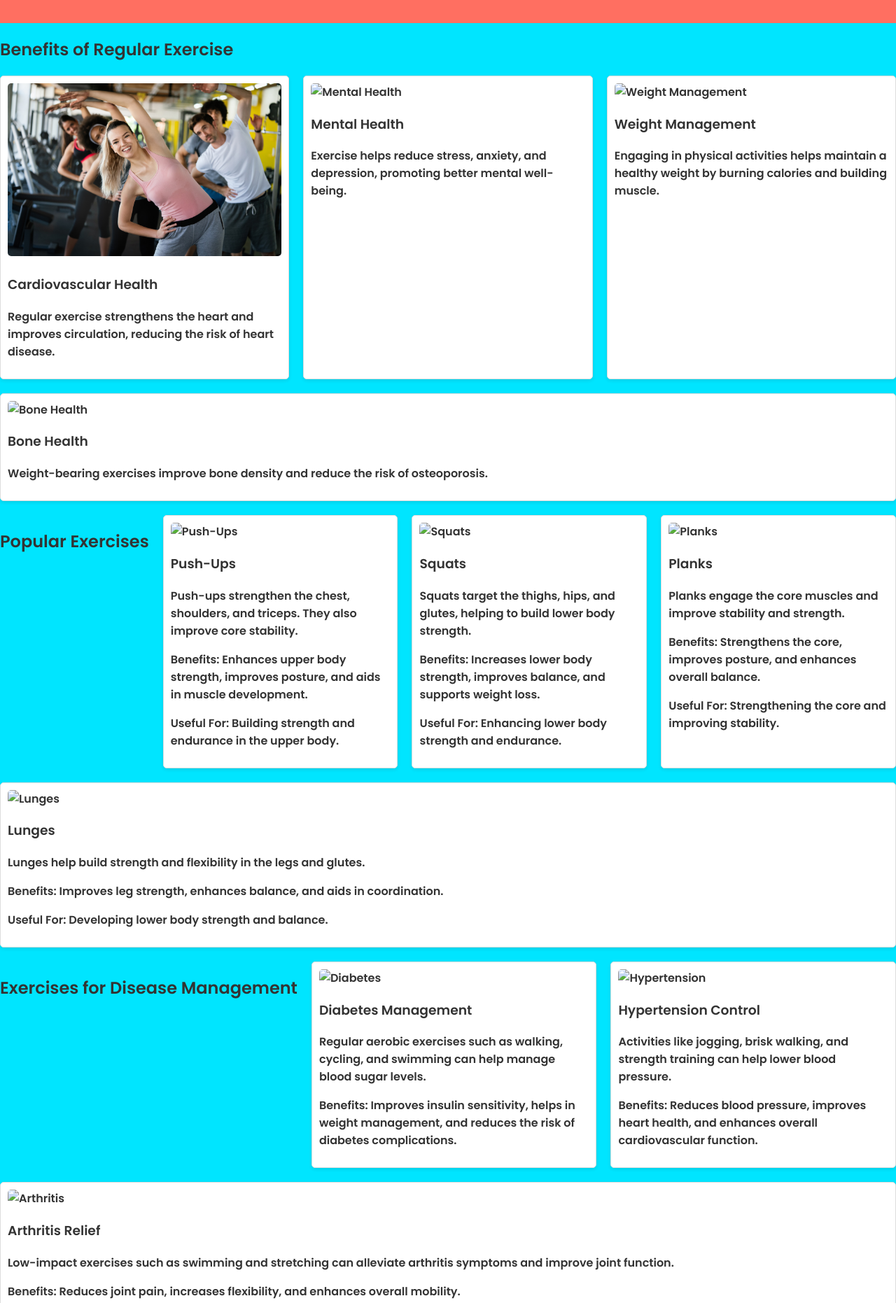
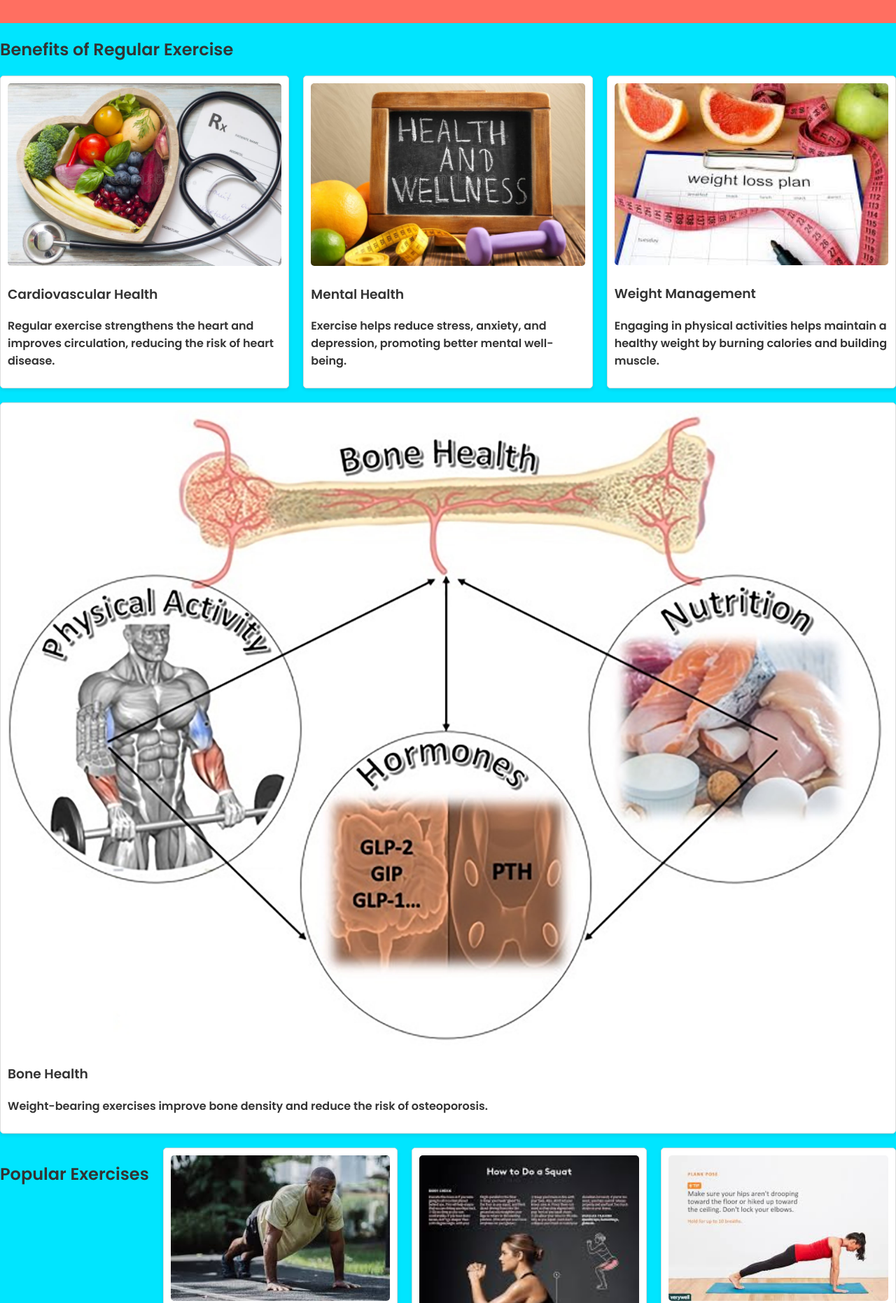
Before and after one commit to TamannaDash/HEALTH_BOT, a plain HTML site: page HH/public/exercises.html in a window 1280 px wide. Shown: the part 671-2533 px from the top of the page at 70% size. Drawn offline with Linux system fonts and the light colour scheme.

Commit message:
Initial commit

```diff
--- a/HH/public/exercises.html
+++ b/HH/public/exercises.html
@@ -32,22 +32,22 @@
         <h2>Benefits of Regular Exercise</h2>
         <div class="benefits-list">
             <div class="benefit-item">
-                <img src="../Images/exercise.jpg" alt="Cardiovascular Health">
+                <img src="../image 1_files/heart.jpg" alt="Cardiovascular Health">
                 <h3>Cardiovascular Health</h3>
                 <p>Regular exercise strengthens the heart and improves circulation, reducing the risk of heart disease.</p>
             </div>
             <div class="benefit-item">
-                <img src="../Images/benefit2.jpg" alt="Mental Health">
+                <img src="../image 1_files/h.jpg" alt="Mental Health">
                 <h3>Mental Health</h3>
                 <p>Exercise helps reduce stress, anxiety, and depression, promoting better mental well-being.</p>
             </div>
             <div class="benefit-item">
-                <img src="../Images/benefit3.jpg" alt="Weight Management">
+                <img src="../Images/weight loss.jpg.jpeg" alt="Weight Management">
                 <h3>Weight Management</h3>
                 <p>Engaging in physical activities helps maintain a healthy weight by burning calories and building muscle.</p>
             </div>
             <div class="benefit-item">
-                <img src="../Images/benefit4.jpg" alt="Bone Health">
+                <img src="../Images/bone health.jpg.jpg" alt="Bone Health">
                 <h3>Bone Health</h3>
                 <p>Weight-bearing exercises improve bone density and reduce the risk of osteoporosis.</p>
             </div>
@@ -57,28 +57,28 @@
     <section class="exercises-list">
         <h2>Popular Exercises</h2>
         <div class="exercise-item">
-            <img src="../Images/exercise1.jpg" alt="Push-Ups">
+            <img src="../Images/pushups.jpg" alt="Push-Ups">
             <h3>Push-Ups</h3>
             <p>Push-ups strengthen the chest, shoulders, and triceps. They also improve core stability.</p>
             <p><strong>Benefits:</strong> Enhances upper body strength, improves posture, and aids in muscle development.</p>
             <p><strong>Useful For:</strong> Building strength and endurance in the upper body.</p>
         </div>
         <div class="exercise-item">
-            <img src="../Images/exercise2.jpg" alt="Squats">
+            <img src="../Images/squats.jpg" alt="Squats">
             <h3>Squats</h3>
             <p>Squats target the thighs, hips, and glutes, helping to build lower body strength.</p>
             <p><strong>Benefits:</strong> Increases lower body strength, improves balance, and supports weight loss.</p>
             <p><strong>Useful For:</strong> Enhancing lower body strength and endurance.</p>
         </div>
         <div class="exercise-item">
-            <img src="../Images/exercise3.jpg" alt="Planks">
+            <img src="../Images/planks.jpg" alt="Planks">
             <h3>Planks</h3>
             <p>Planks engage the core muscles and improve stability and strength.</p>
             <p><strong>Benefits:</strong> Strengthens the core, improves posture, and enhances overall balance.</p>
             <p><strong>Useful For:</strong> Strengthening the core and improving stability.</p>
         </div>
         <div class="exercise-item">
-            <img src="../Images/exercise4.jpg" alt="Lunges">
+            <img src="../Images/lunges.jpg" alt="Lunges">
             <h3>Lunges</h3>
             <p>Lunges help build strength and flexibility in the legs and glutes.</p>
             <p><strong>Benefits:</strong> Improves leg strength, enhances balance, and aids in coordination.</p>
@@ -89,19 +89,19 @@
     <section class="disease-management">
         <h2>Exercises for Disease Management</h2>
         <div class="disease-item">
-            <img src="../Images/disease1.jpg" alt="Diabetes">
+            <img src="../Images/diabetes.jpg" alt="Diabetes">
             <h3>Diabetes Management</h3>
             <p>Regular aerobic exercises such as walking, cycling, and swimming can help manage blood sugar levels.</p>
             <p><strong>Benefits:</strong> Improves insulin sensitivity, helps in weight management, and reduces the risk of diabetes complications.</p>
         </div>
         <div class="disease-item">
-            <img src="../Images/disease2.jpg" alt="Hypertension">
+            <img src="../Images/hypertension.jpg" alt="Hypertension">
             <h3>Hypertension Control</h3>
             <p>Activities like jogging, brisk walking, and strength training can help lower blood pressure.</p>
             <p><strong>Benefits:</strong> Reduces blood pressure, improves heart health, and enhances overall cardiovascular function.</p>
         </div>
         <div class="disease-item">
-            <img src="../Images/disease3.jpg" alt="Arthritis">
+            <img src="../Images/arthritis.jpg" alt="Arthritis">
             <h3>Arthritis Relief</h3>
             <p>Low-impact exercises such as swimming and stretching can alleviate arthritis symptoms and improve joint function.</p>
             <p><strong>Benefits:</strong> Reduces joint pain, increases flexibility, and enhances overall mobility.</p>
```
Also changed, not shown: HH/public/about.html (+3 -3 lines), HH/Images/arthritis.jpg (added), HH/Images/bone health.jpg.jpg (added), HH/Images/contact us.jpg (added), HH/Images/diabetes.jpg (added), HH/Images/femaledoc.jpg (added), HH/Images/hypertension.jpg (added), HH/Images/lunges.jpg (added), HH/Images/maledoc1.jpg (added), HH/Images/maledoc2.jpg (added), HH/Images/our mission.jpg (added), HH/Images/planks.jpg (added), HH/Images/pushups.jpg (added), HH/Images/squats.jpg (added), 3 more files.
